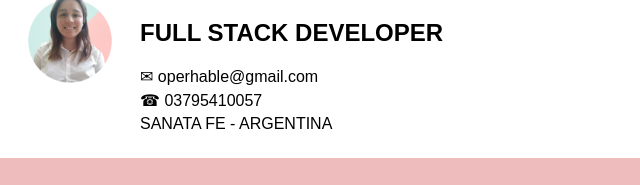
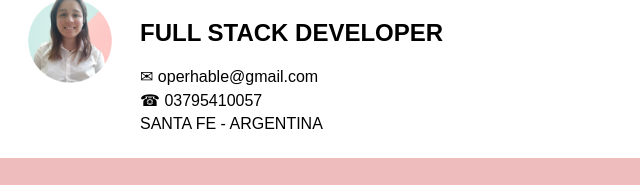
Before and after one commit to Cariuu/Altamirano.github.io, a plain HTML site: page docs/index.html in a window 1280 px wide. Shown: the part 81-266 px from the top of the page, 0-640 px from the left. Drawn offline with Linux system fonts and the light colour scheme.

Commit message:
index.html

```diff
--- a/docs/index.html
+++ b/docs/index.html
@@ -18,7 +18,7 @@
             <h2>FULL STACK DEVELOPER</h2>
             <p>&#9993; operhable@gmail.com</p>
             <p>&#9742; 03795410057</p>
-            <p>SANATA FE - ARGENTINA</p>
+            <p>SANTA FE - ARGENTINA</p>
         </div>
     </header>
     <div class="container">
```
